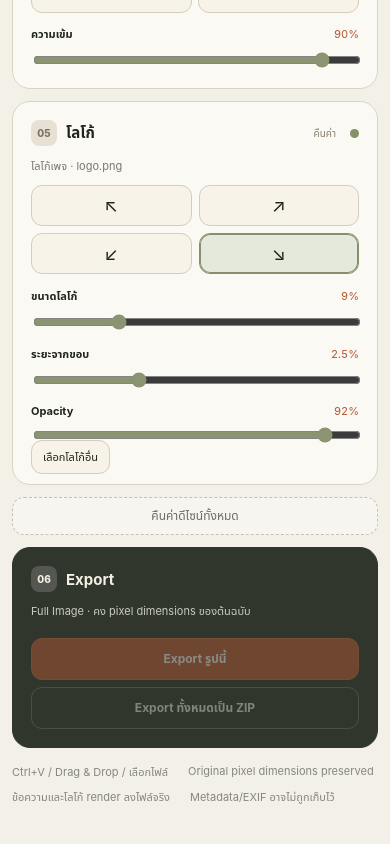
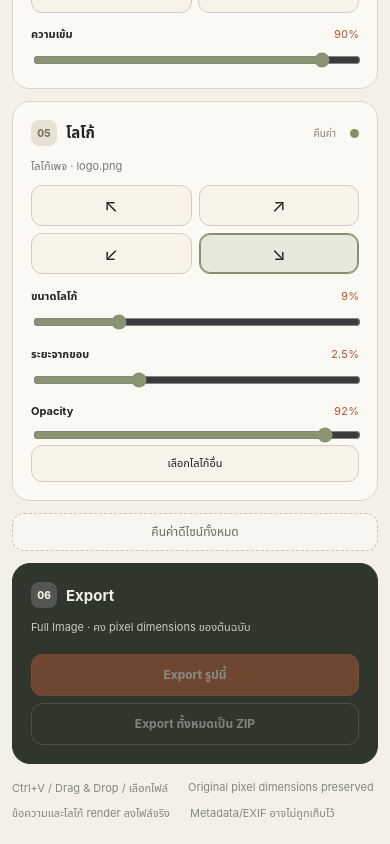
Before and after one commit to bokoboss/phue-wa-interest-image-tool, a React (Vite) app: page / in a window 390 px wide. Shown: the part 2219-3063 px from the top of the page. Built offline with nearby package versions, Linux system fonts and the light colour scheme; a web font is replaced by a local one.

Commit message:
style: accessible tablet logo picker

```diff
--- a/src/styles.css
+++ b/src/styles.css
@@ -649,6 +649,12 @@ h1 {
 
 .full { width: 100%; }
 
+.logo-picker-label {
+  display: block;
+  text-align: center;
+  cursor: pointer;
+}
+
 .reset-button {
   width: 100%;
   border: 1px dashed #c8c1b0;
```
